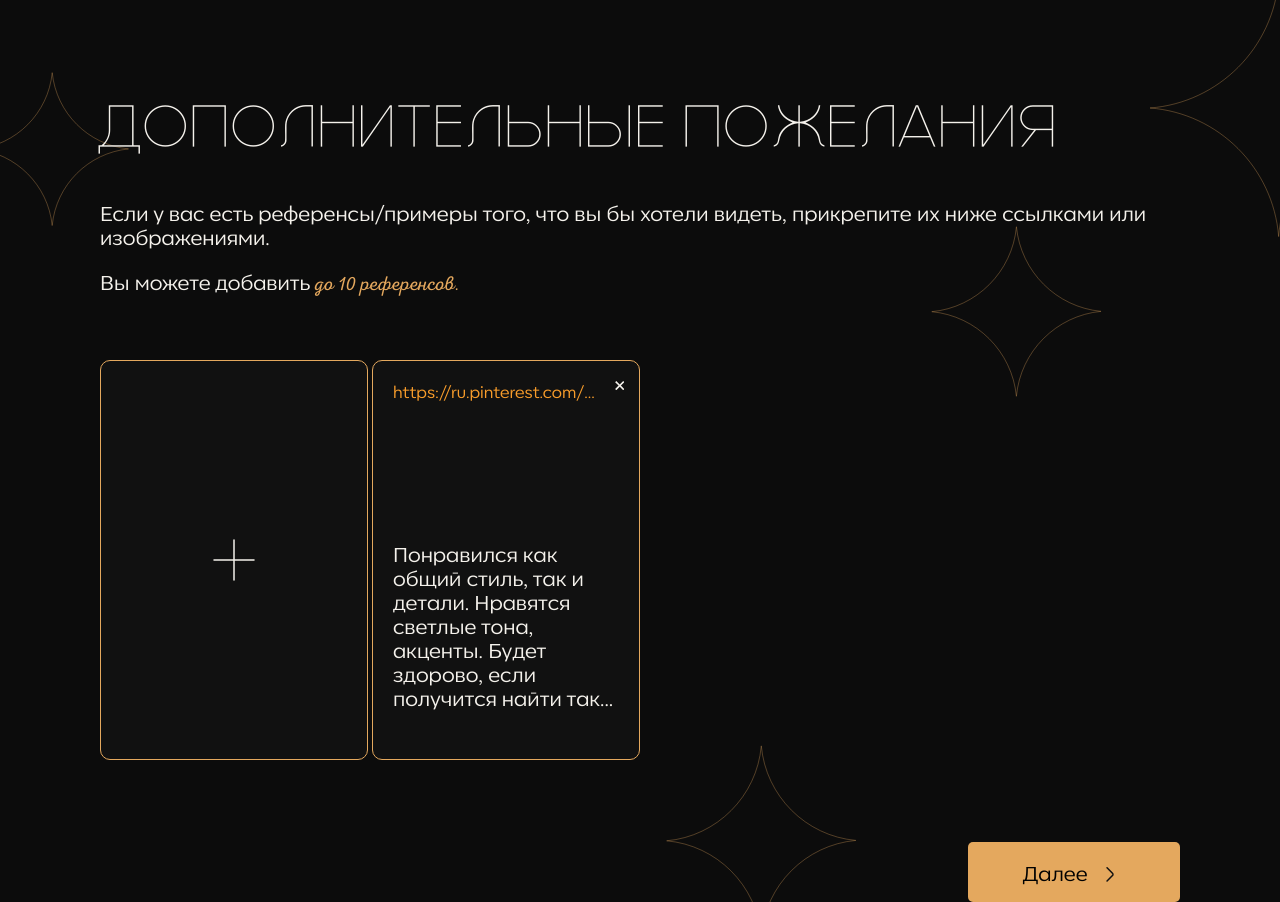
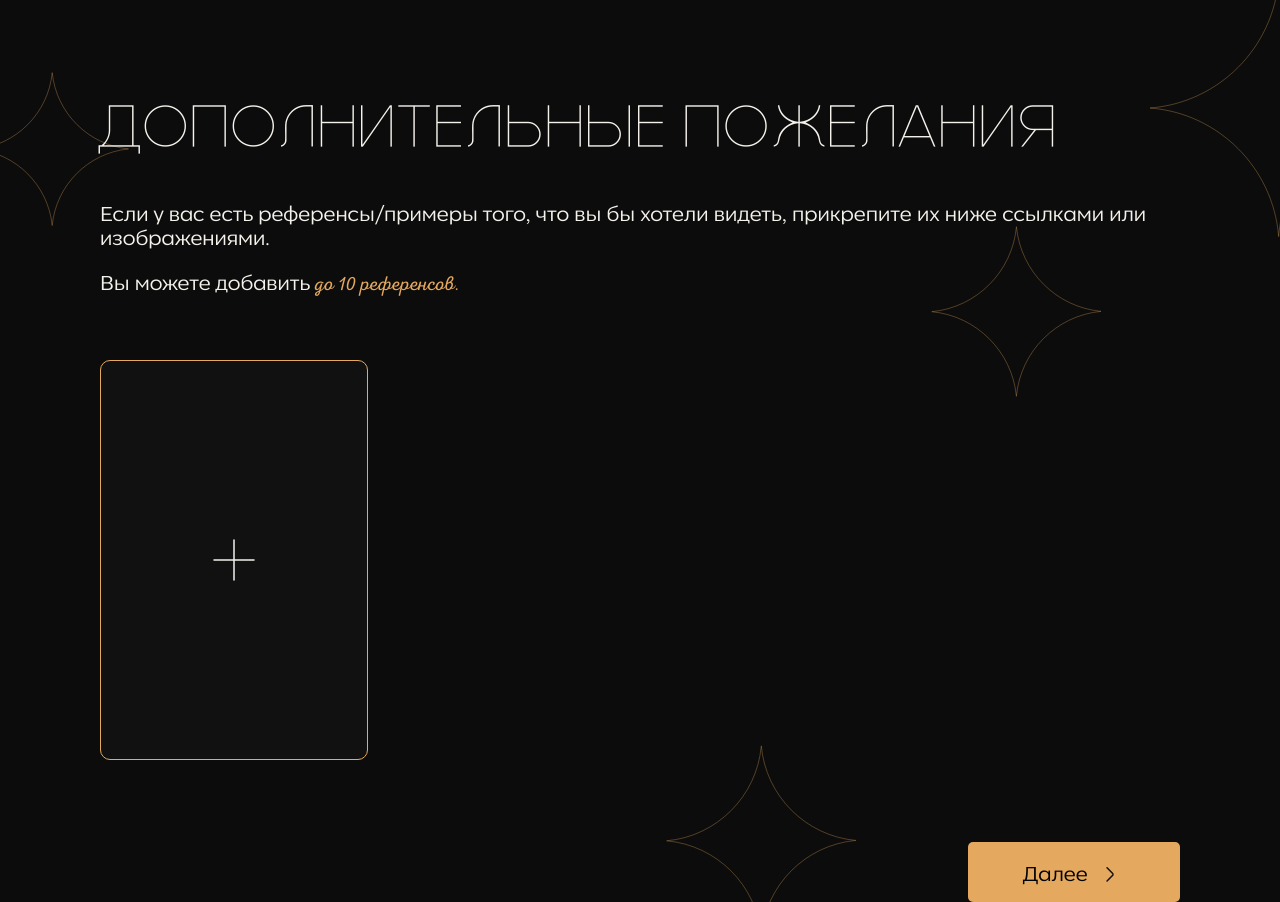
Before and after one commit to Shadovitsme/kwolCommercialPensil, a Vue app: page /brief_com/addRefPage in a window 1280 px wide. Built offline with nearby package versions, Linux system fonts and the light colour scheme.

Commit message:
добавление ссылок на картинки в массив

```diff
--- a/src/addRefPage.vue
+++ b/src/addRefPage.vue
@@ -5,7 +5,7 @@ import router from './router'
 import AddCardButton from './components/addCardButton.vue'
 import ContentRefCard from './components/contentRefCard.vue'
 
-let refArray = []
+let refArray = ref([])
 let textInputValue = ref('')
 let fileInputValue = ref('')
 
@@ -20,9 +20,13 @@ function changeInputCount(e) {
 
 function addRef(e) {
   e.preventDefault()
-  let link = e.target[0].value
-  let file = e.target[1].value
-  // toggleModal()
+  let description = e.target[1].value
+  let file = e.target[0].value;
+
+  refArray.value.push([file,description])
+  console.log(refArray)
+  toggleModal()
+
 }
 </script>
 <template>
@@ -47,11 +51,7 @@ function addRef(e) {
         class="input mb-8"
         placeholder="Вставьте ссылку"
         type="text"
-        @change="
-          (e) => {
-            textInputValue = e.target.value
-          }
-        "
+        v-model="textInputValue"
       />
       <p class="text-Text mb-2 p4">Или загрузите файл с вашего устройста</p>
 
@@ -90,9 +90,9 @@ function addRef(e) {
         </p>
         <div class="grid grid-cols-4 gap-2">
           <AddCardButton @click="toggleModal"></AddCardButton>
-          <ContentRefCard
-            comment="Понравился как общий стиль, так и детали. Нравятся светлые тона, акценты. Будет здорово, если получится найти так..."
-            href="https://ru.pinterest.com/..."
+          <ContentRefCard v-for="item in refArray"
+            :comment='item[1]'
+            :href='item[0]'
           ></ContentRefCard>
         </div>
         <div class="w-full flex md:justify-end mt-9 md:mt-12">
--- a/src/components/contentRefCard.vue
+++ b/src/components/contentRefCard.vue
@@ -10,11 +10,11 @@ const props = defineProps({
 </script>
 <template>
   <div
-        class="h-[10.625rem] md:h-[25rem] bg-DarkAccent border-[0.0625rem] border-Accent w-full md:w-[16.75rem] rounded-[0.625rem]  hover:bg-background active:bg-DarkAccent p-5 relative"
+    class="h-[10.625rem] md:h-[25rem] bg-DarkAccent border-[0.0625rem] border-Accent w-full md:w-[16.75rem] rounded-[0.625rem] hover:bg-background active:bg-DarkAccent p-5 relative"
   >
-        <div class="cross absolute right-3 top-3 scale-[0.7] h-[1.25rem] w-[1.25rem] "></div>
+    <div class="cross absolute right-3 top-3 scale-[0.7] h-[1.25rem] w-[1.25rem]"></div>
     <p class="p4 text-BrightAccent">{{ props.href }}</p>
-        <img class="h-[8.75rem]" />
+    <img :src="props.href" class="h-[8.75rem]" />
     <p class="p3 text-Text">{{ props.comment }}</p>
   </div>
 </template>
```
Lines whose indentation alone changed are shown as unchanged.
